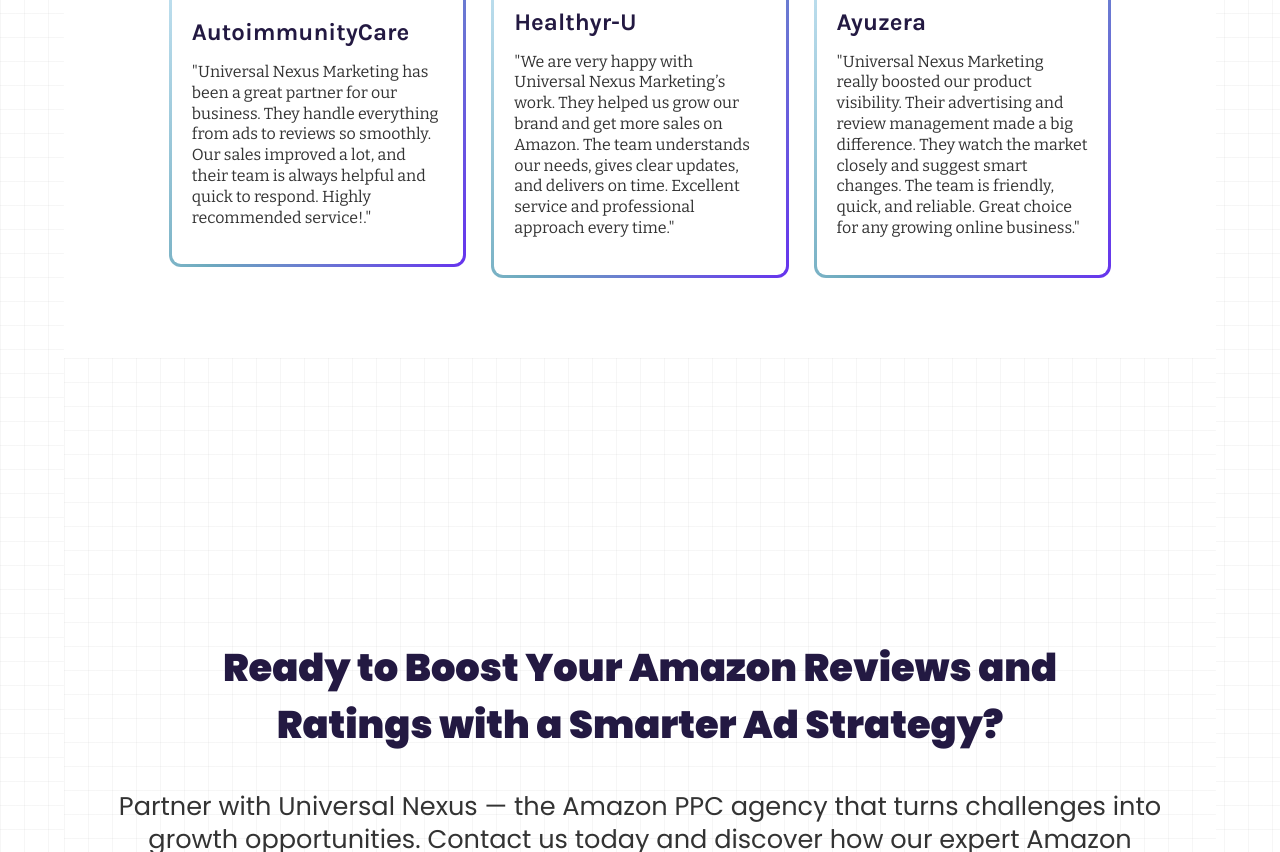
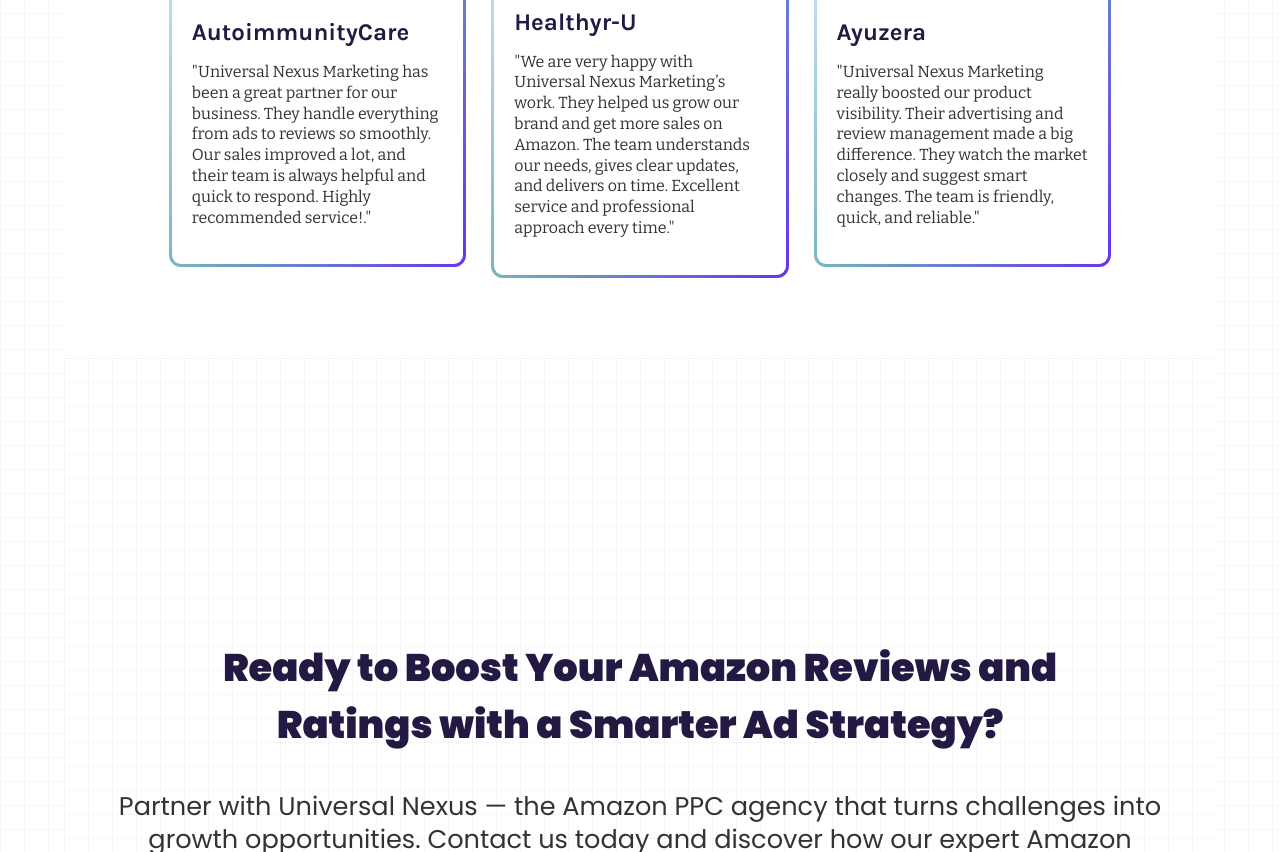
Before and after one commit to Anujss5761/Universal-Nexus-Phase-1, a plain HTML site: page index.html in a window 1280 px wide. Shown: the part 5099-5951 px from the top of the page. Drawn offline with nearby package versions, Linux system fonts and the light colour scheme; a script that the page names is missing; a web font is replaced by a local one.

Commit message:
Update index.html

```diff
--- a/index.html
+++ b/index.html
@@ -350,7 +350,7 @@
                     <img src="Assets/brands-icon/Ayuzera logo.png" alt="">
                     <h4>J*****</h4>
                     <h3>Ayuzera</h3>
-                    <p>"Universal Nexus Marketing really boosted our product visibility. Their advertising and review management made a big difference. They watch the market closely and suggest smart changes. The team is friendly, quick, and reliable. Great choice for any growing online business."</p>
+                    <p>"Universal Nexus Marketing really boosted our product visibility. Their advertising and review management made a big difference. They watch the market closely and suggest smart changes. The team is friendly, quick, and reliable."</p>
                 </div>
             </div>
         </section>
```
